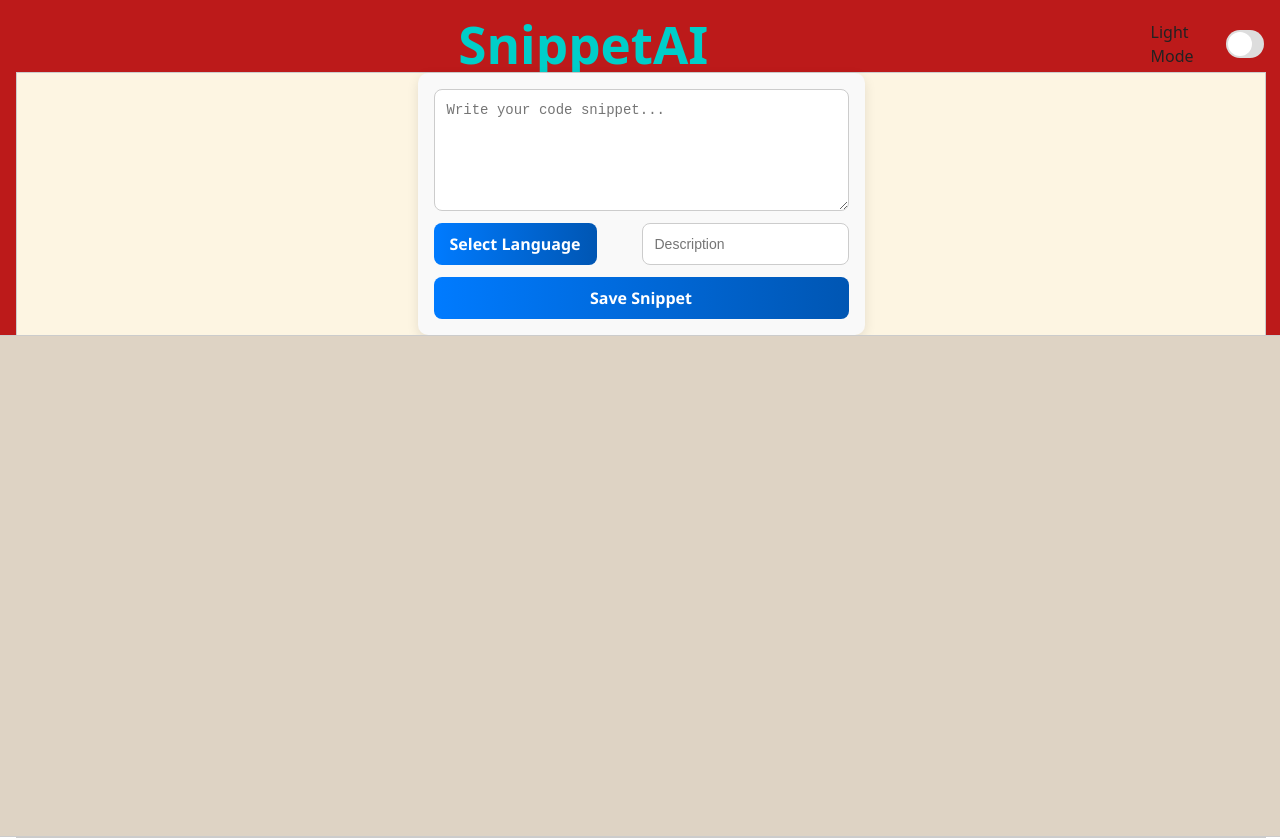
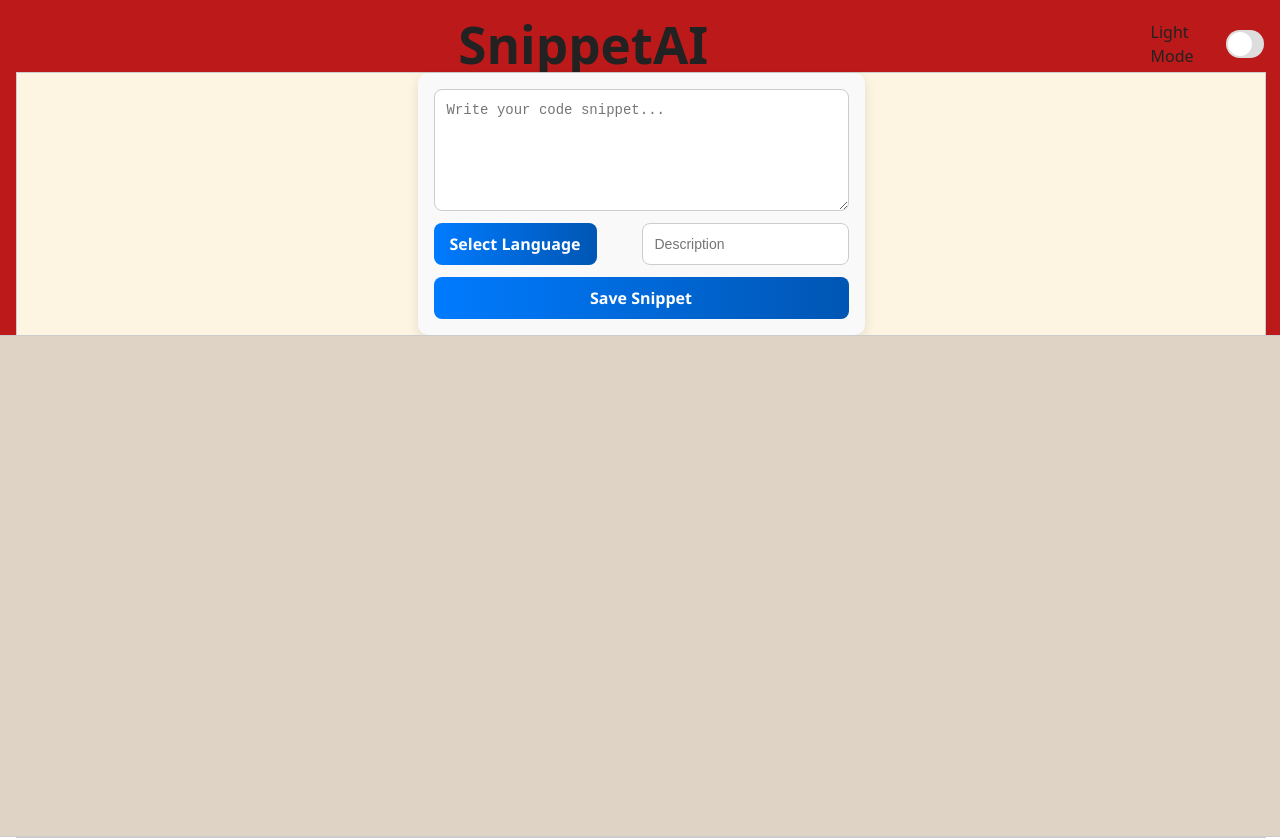
Before and after one commit to shircohen83/SnippetAI, a React (Vite) app: page / in a window 1280 px wide. Shown: the top 838 px of the page. Built offline with nearby package versions, Linux system fonts and the light colour scheme.

Commit message:
remove theme variables from app css

```diff
--- a/src/App.css
+++ b/src/App.css
@@ -1,40 +1,6 @@
 #root {
   width: 100%;
   height: 100%;
-}
-
-/* ----------------------------
-   Light mode variables
----------------------------- */
-.app-container.light {
-  --bg-color: #bc1a1a;
-  --editor-bg-color: #fbe5ba;
-  --content-bg-color: #fdf5e2;
-  --displayer-bg-color: #DED3C4;
-  --text-color: #222222;
-  --text-color-secondary: #666666;
-  --text-color-importent: #00cec9;
-  --card-bg: #f5f5f5;
-  --card-text: #222222;
-  --code-bg: #f7f7f7;
-  --border-color: #ccc;
-}
-
-/* ----------------------------
-   Dark mode variables
----------------------------- */
-.app-container.dark {
-  --bg-color: #444444;
-  --editor-bg-color: #E0E0E0;
-  --content-bg-color: #B0B0B0;
-  --displayer-bg-color: #888888;
-  --text-color: #f1f1f1;
-  --text-color-secondary: #cccccc;
-  --text-color-importent: #70c8c6;
-  --card-bg: #2a2a2a;
-  --card-text: #f1f1f1;
-  --code-bg: #333333;
-  --border-color: #555;
 }
 
 .app-container {
```
